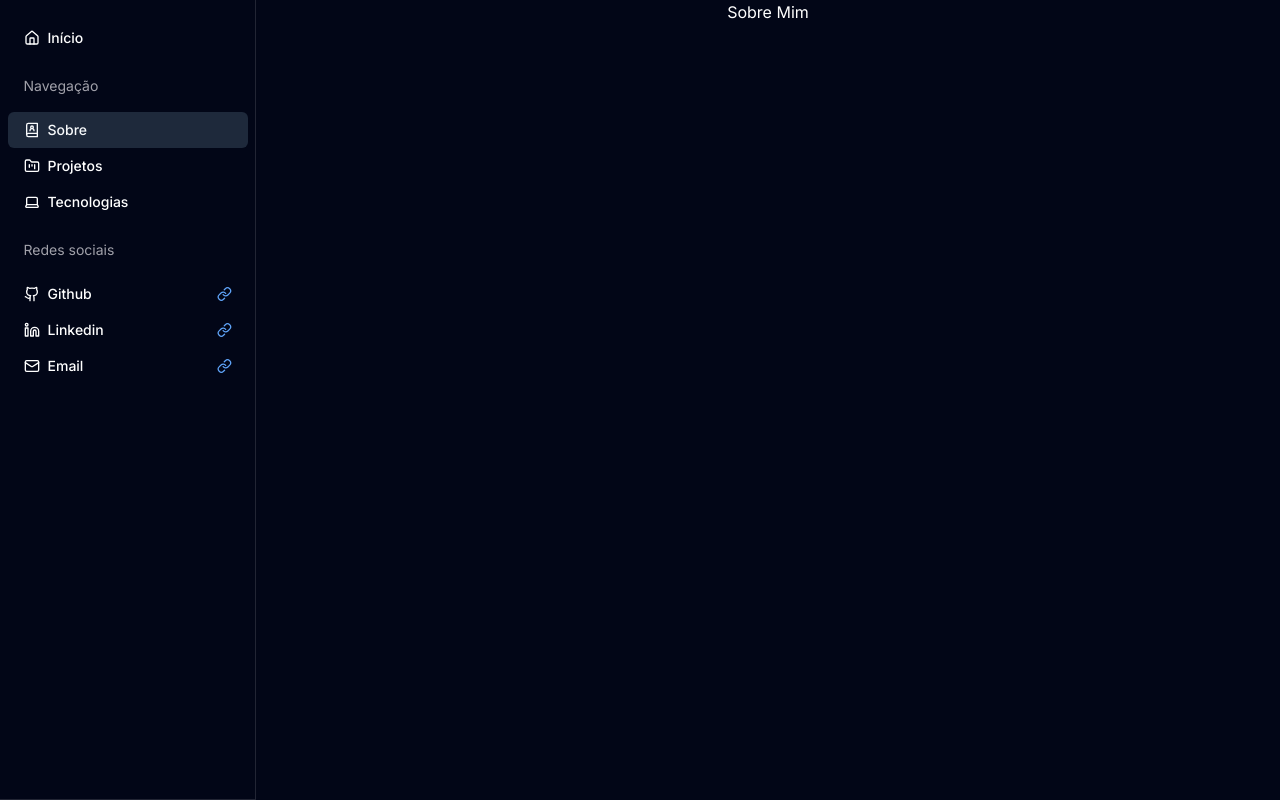
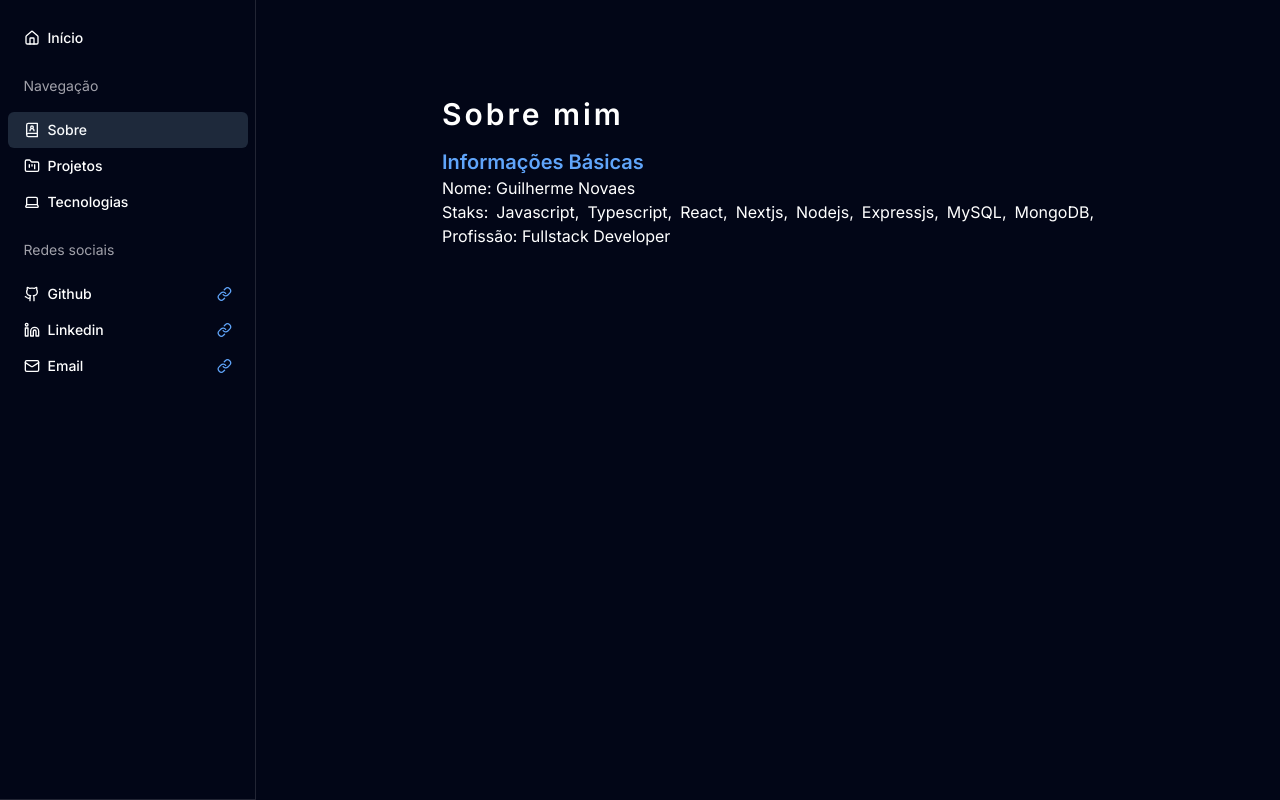
Before and after one commit to Guilherme-RNovaes/portfolioV2, a Next.js app: page /about in a window 1280 px wide. Built offline with nearby package versions, Linux system fonts and the light colour scheme.

Commit message:
feat: add initial AboutMe.tsx

```diff
--- /dev/null
+++ b/app/about/_components/AboutMe.tsx
@@ -0,0 +1,45 @@
+"use client"
+
+import React from "react"
+import { motion } from "framer-motion"
+import userProps from "@/config/user"
+
+type Props = {}
+
+export default function AboutMe({ }: Props) {
+  const personalInfo = (
+    <div className="flex flex-col items-start justify-center">
+      <ul>
+        <li>
+          <p>Nome: {userProps.name}</p>
+        </li>
+        <li>
+          <div className="flex gap-2">
+            <p>Staks: </p>
+            {userProps.stack.map((skill, index) =>
+              <p key={index}>{skill},</p>
+            )}
+          </div>
+        </li>
+        <li>
+          <p>Profissão: {userProps.profession}</p>
+        </li>
+      </ul>
+    </div>
+  )
+  return (
+    <motion.div
+      initial={{ opacity: 0 }}
+      animate={{ opacity: 1 }}
+      transition={{ duration: 0.8 }}
+      className="flex flex-col mt-16 mx-4 xl:min-w-4xl max-w-4xl items-center justify-center"
+    >
+      <div className="m-8">
+        <h1 className="text-3xl font-semibold pb-4 tracking-widest">Sobre mim</h1>
+        <h2 className="text-blue-400 font-semibold text-xl">Informações Básicas</h2>
+        {personalInfo}
+      </div>
+    </motion.div>
+
+  )
+}
--- a/app/about/page.tsx
+++ b/app/about/page.tsx
@@ -1,13 +1,14 @@
 "use client";
 
 import React from "react";
+import AboutMe from "./_components/AboutMe";
 
 type Props = {}
 
 export default function Projects() {
   return (
     <div className="md:ml-64 xl:ml-68 flex flex-col items-center justify-center z-0 scroll-smooth">
-      <h1>Sobre Mim</h1>
+      <AboutMe />
     </div>
   )
 }
```
